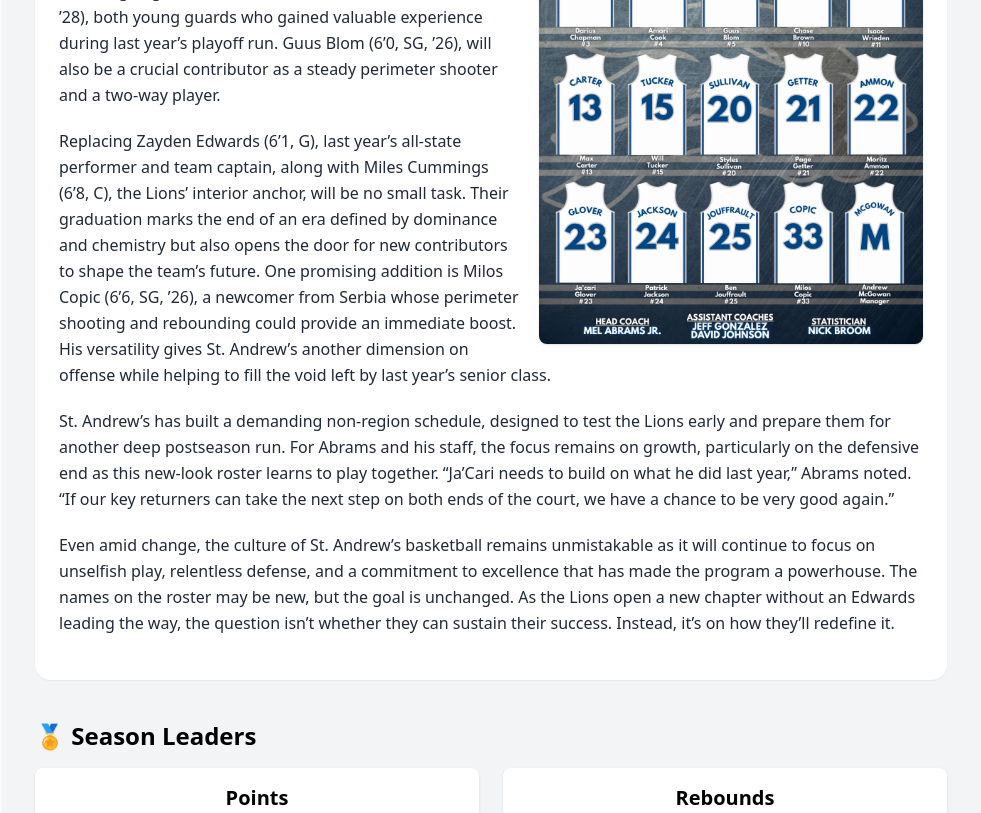
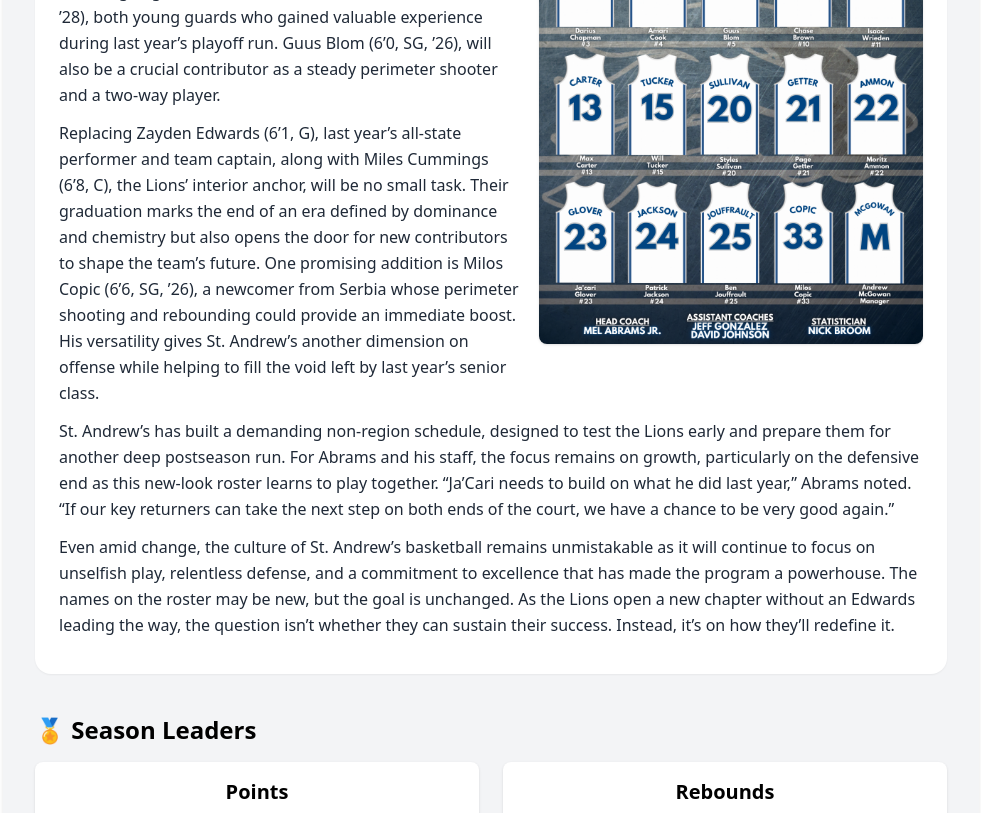
Before and after one commit to newonda1/st-andrews-basketball, a React (Vite) app: page /seasons/2025-26 in a window 1280 px wide. Shown: the part 900-1713 px from the top of the page, without its empty margins (149-1130 px from the left). Built offline with nearby package versions, Linux system fonts and the light colour scheme.

Commit message:
Update Season2025_26.jsx

```diff
--- a/src/seasons/Season2025_26.jsx
+++ b/src/seasons/Season2025_26.jsx
@@ -188,7 +188,7 @@ function Season2025_26() {
             className="float-right ml-4 mt-4 mb-3 w-full max-w-sm rounded-lg shadow"
            />
 
-          <p className="mb-5 leading-relaxed">
+          <p className="mb-3 leading-relaxed">
             The Lions return a solid core led by Ja’Cari Glover (6’5, F, class
             of ’26), who established himself as one of the region’s most
             versatile forwards last season. Glover’s ability to score, rebound,
@@ -200,7 +200,7 @@ function Season2025_26() {
             perimeter shooter and a two-way player.
           </p>
 
-          <p className="mb-5 leading-relaxed">
+          <p className="mb-3 leading-relaxed">
             Replacing Zayden Edwards (6’1, G), last year’s all-state performer
             and team captain, along with Miles Cummings (6’8, C), the Lions’
             interior anchor, will be no small task. Their graduation marks the
@@ -212,7 +212,7 @@ function Season2025_26() {
             helping to fill the void left by last year’s senior class.
           </p>
 
-          <p className="mb-5 leading-relaxed">
+          <p className="mb-3 leading-relaxed">
             St. Andrew’s has built a demanding non-region schedule, designed to
             test the Lions early and prepare them for another deep postseason
             run. For Abrams and his staff, the focus remains on growth,
@@ -222,7 +222,7 @@ function Season2025_26() {
             ends of the court, we have a chance to be very good again.”
           </p>
 
-          <p className="mb-5 leading-relaxed">
+          <p className="mb-3 leading-relaxed">
             Even amid change, the culture of St. Andrew’s basketball remains
             unmistakable as it will continue to focus on unselfish play,
             relentless defense, and a commitment to excellence that has made the
```
